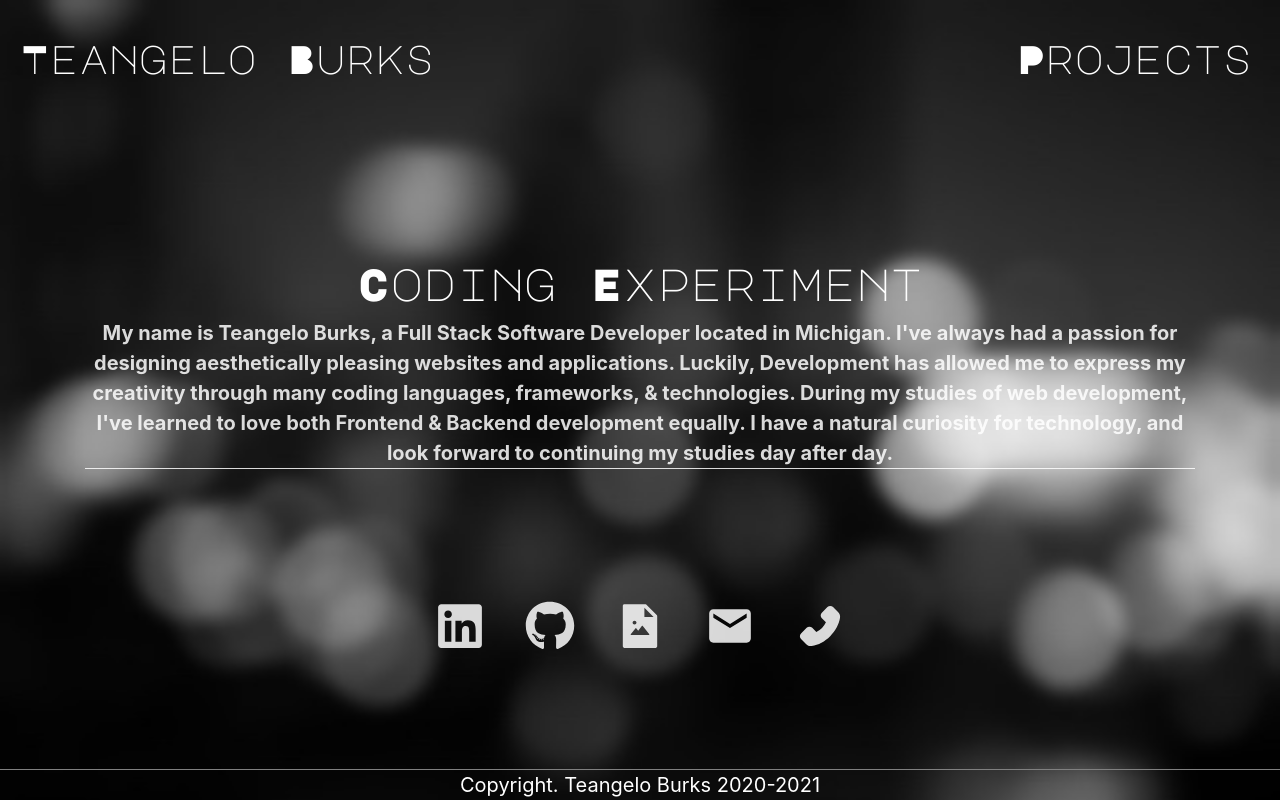
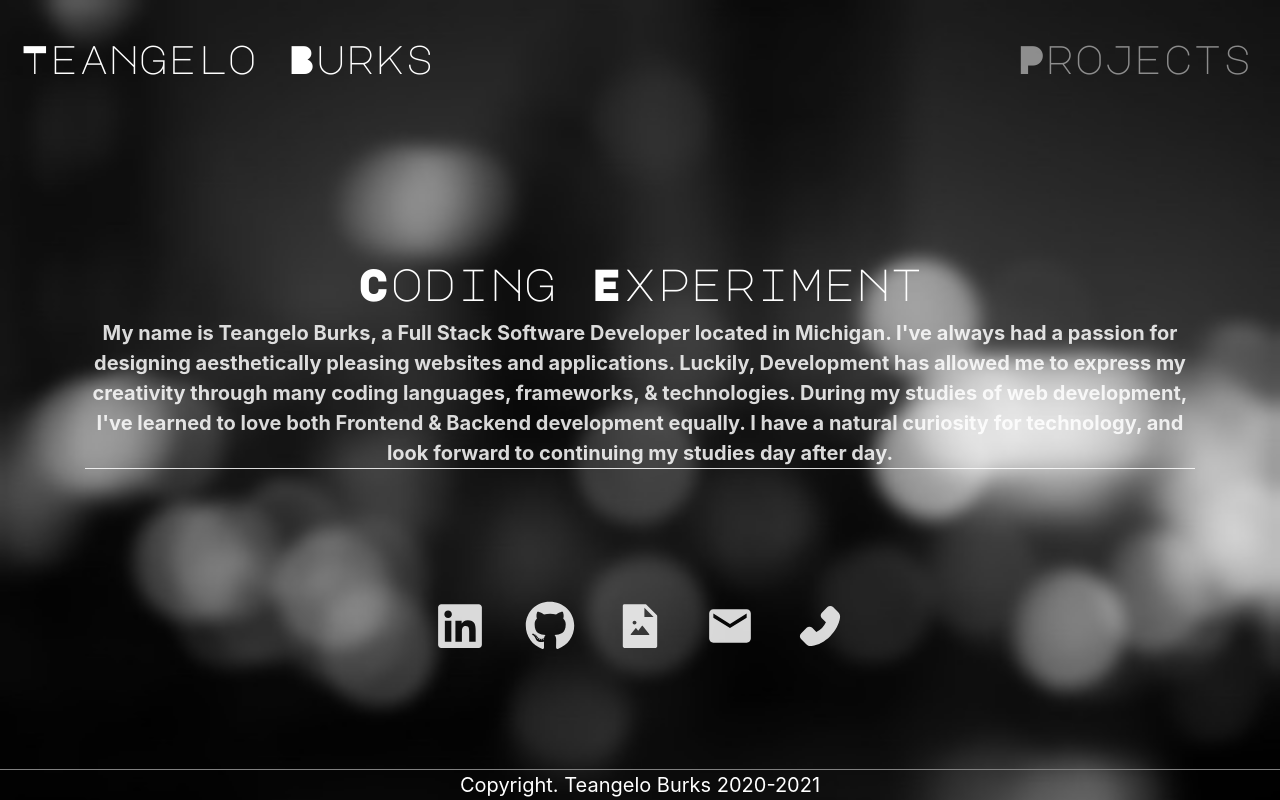
Before and after one commit to Teangelo1/React_Portfolio, a React (Create React App) app: page / in a window 1280 px wide. Built offline with nearby package versions, Linux system fonts and the light colour scheme.

Commit message:
fixed text color on collapsed navbar

```diff
--- a/src/components/Header/Header.js
+++ b/src/components/Header/Header.js
@@ -6,13 +6,13 @@ import {Link} from "react-router-dom";
  function Header() {
     return (
         <div>
-             <Navbar id="navbar" collapseOnSelect expand="lg" bg="transparent" variant="" className="navitemcolor">
+             <Navbar id="navbar" collapseOnSelect expand="lg" bg="transparent" variant="" className="navitemcolor navbar-dark">
         <Navbar.Brand id="aboutmename" href="/">Teangelo Burks</Navbar.Brand>
-        <Navbar.Toggle aria-controls="responsive-navbar-nav color-white " />
-        <Navbar.Collapse id="responsive-navbar-nav">
+        <Navbar.Toggle aria-controls="responsive-navbar-nav navbar-dark " />
+        <Navbar.Collapse id="responsive-navbar-nav navbar-dark">
           <Nav className=" move-right">
             <Nav.Item>
-              <Nav.Link as={Link} className="move-right" to="/portfolio">Projects</Nav.Link>
+              <Nav.Link as={Link} className="move-right navbar-dark" to="/portfolio">Projects</Nav.Link>
               </Nav.Item>
           </Nav>
         </Navbar.Collapse >
```
